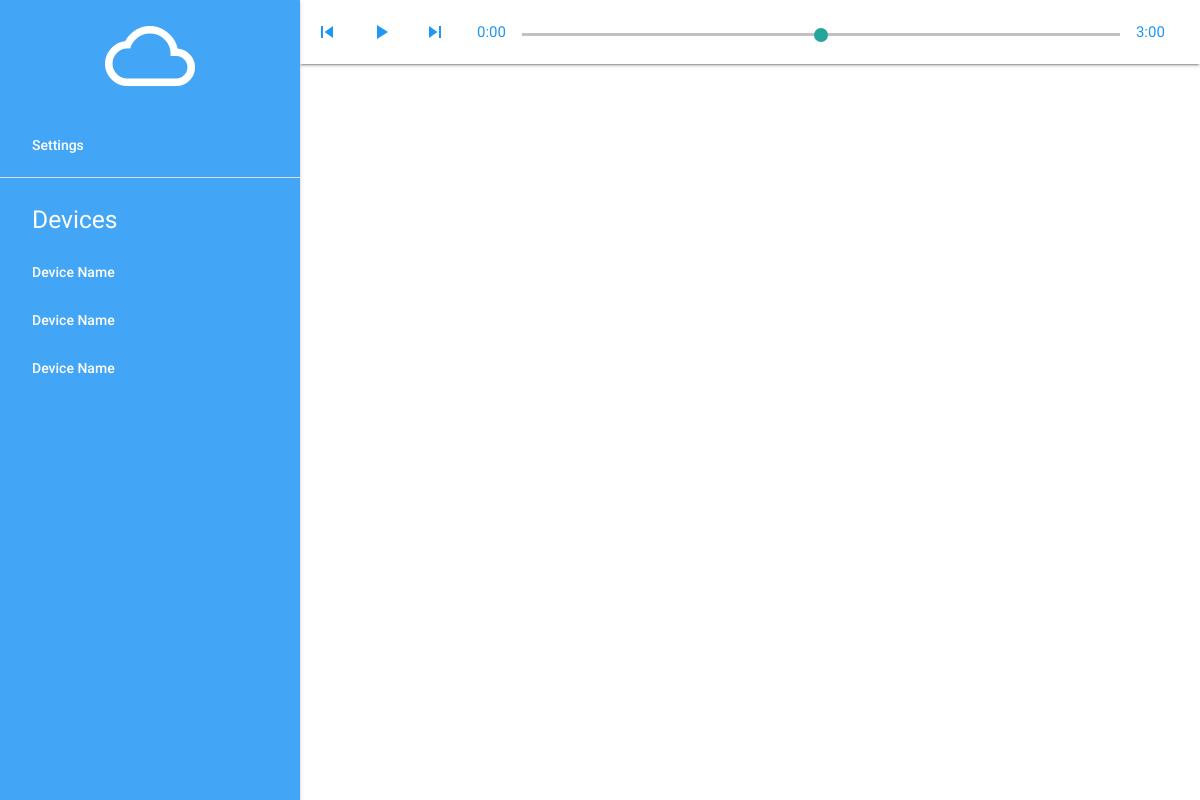
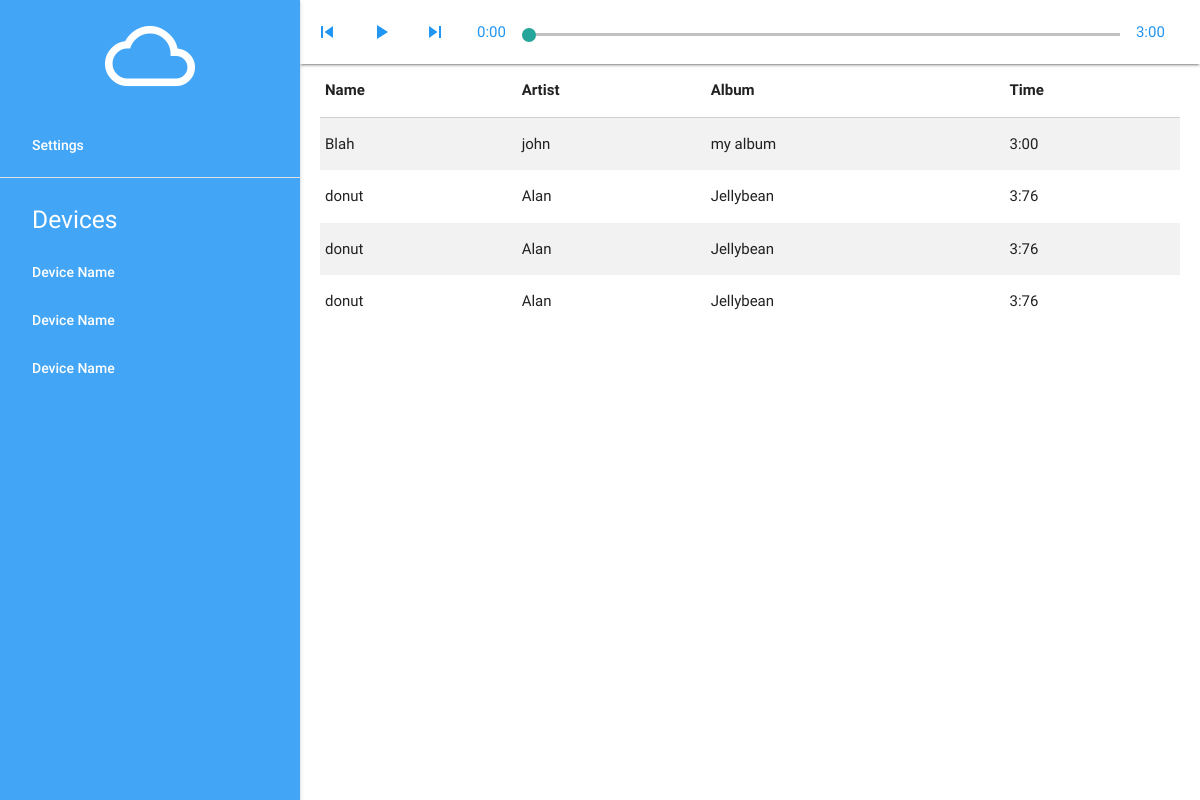
Before and after one commit to connlim/airwaves-client, an Electron app: page index.html in a window 1200 px wide. Drawn offline with nearby package versions, Linux system fonts and the light colour scheme.

Commit message:
Add playing list

```diff
--- a/css/style.css
+++ b/css/style.css
@@ -64,3 +64,12 @@ input[type=range][orient=vertical] {
 .range-field {
     width: 50vw;
 }
+
+.list-container {
+    padding-left: 20px;
+    padding-right: 20px;
+}
+
+table.highlight>tbody>tr:hover {
+    background-color: #CCCCCC;
+}
--- a/index.html
+++ b/index.html
@@ -63,7 +63,7 @@
                     <li>
                         <form action="#">
                             <div class="range-field">
-                            <input type="range" id="test5" min="0" max="100" />
+                                <input type="range" min="0" max="100" value="0" />
                             </div>
                         </form>
                     </li>
@@ -73,6 +73,47 @@
         </nav>
     </header>
 
+    <main>
+        <div class="list-container">
+            <table class="striped highlight">
+                <thead>
+                    <tr>
+                        <th>Name</th>
+                        <th>Artist</th>
+                        <th>Album</th>
+                        <th>Time</th>
+                    </tr>
+                </thead>
+                <tbody>
+                    <tr>
+                        <td>Blah</td>
+                        <td>john</td>
+                        <td>my album</td>
+                        <td>3:00</td>
+                    </tr>
+                    <tr>
+                        <td>donut</td>
+                        <td>Alan</td>
+                        <td>Jellybean</td>
+                        <td>3:76</td>
+                    </tr>
+                    <tr>
+                        <td>donut</td>
+                        <td>Alan</td>
+                        <td>Jellybean</td>
+                        <td>3:76</td>
+                    </tr>
+                    <tr>
+                        <td>donut</td>
+                        <td>Alan</td>
+                        <td>Jellybean</td>
+                        <td>3:76</td>
+                    </tr>
+                </tbody>
+            </table>
+        </div>
+    </main>
+
     <!--Import jQuery before materialize.js-->
     <script type="text/javascript" src="node_modules/hammerjs/hammer.min.js"></script>
     <script type="text/javascript" src="js/jquery-3.2.1.min.js"></script>
```
Lines whose indentation alone changed are shown as unchanged.
